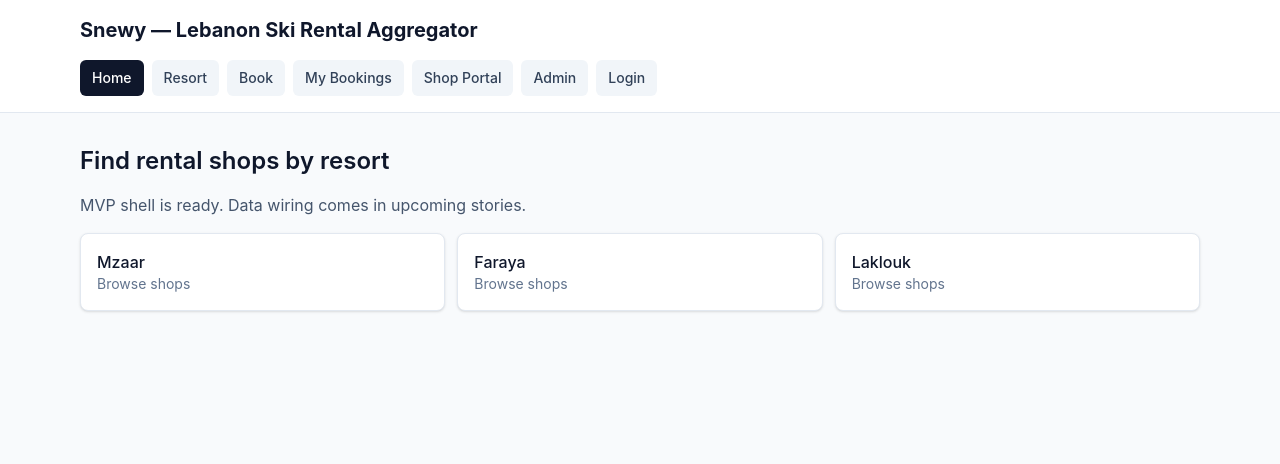
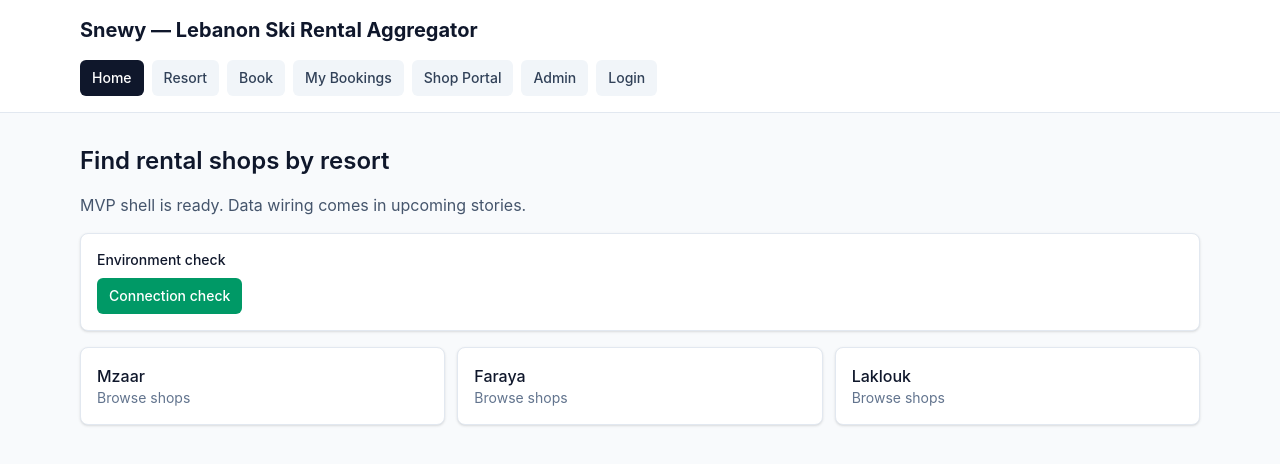
Before and after one commit to AnthonyChedid/snewy, a React (Vite) app: page / in a window 1280 px wide. Shown: the top 464 px of the page. Built offline with nearby package versions, Linux system fonts and the light colour scheme; no server answers.

Commit message:
Story 02: Supabase client config and environment setup

```diff
--- a/package.json
+++ b/package.json
@@ -10,6 +10,7 @@
     "preview": "vite preview"
   },
   "dependencies": {
+    "@supabase/supabase-js": "^2.97.0",
     "react": "^19.2.0",
     "react-dom": "^19.2.0",
     "react-router-dom": "^7.13.0"
--- /dev/null
+++ b/src/lib/supabase.ts
@@ -0,0 +1,15 @@
+import { createClient } from '@supabase/supabase-js'
+
+const supabaseUrl = import.meta.env.VITE_SUPABASE_URL
+const supabaseAnonKey = import.meta.env.VITE_SUPABASE_ANON_KEY
+
+if (!supabaseUrl || !supabaseAnonKey) {
+  // Keep explicit for local DX
+  console.warn('Supabase env vars are missing. Set VITE_SUPABASE_URL and VITE_SUPABASE_ANON_KEY in .env')
+}
+
+export const supabase = createClient(supabaseUrl ?? '', supabaseAnonKey ?? '')
+
+export function isSupabaseConfigured() {
+  return Boolean(supabaseUrl && supabaseAnonKey)
+}
--- a/src/pages/HomePage.tsx
+++ b/src/pages/HomePage.tsx
@@ -1,4 +1,6 @@
+import { useState } from 'react'
 import { Link } from 'react-router-dom'
+import { isSupabaseConfigured, supabase } from '../lib/supabase'
 
 export function HomePage() {
   const resorts = [
@@ -7,10 +9,35 @@ export function HomePage() {
     { slug: 'laklouk', name: 'Laklouk' },
   ]
 
+  const [connectionMessage, setConnectionMessage] = useState<string>('')
+
+  const handleConnectionCheck = async () => {
+    // touch client so the app clearly uses configured Supabase instance
+    void supabase
+
+    if (!isSupabaseConfigured()) {
+      setConnectionMessage('Supabase not configured (set .env variables).')
+      return
+    }
+
+    setConnectionMessage('Supabase configured ✅')
+  }
+
   return (
     <section className="space-y-4">
       <h2 className="text-2xl font-semibold">Find rental shops by resort</h2>
       <p className="text-slate-600">MVP shell is ready. Data wiring comes in upcoming stories.</p>
+
+      <div className="rounded-lg border border-slate-200 bg-white p-4 shadow-sm">
+        <p className="mb-2 text-sm font-medium">Environment check</p>
+        <button
+          onClick={() => void handleConnectionCheck()}
+          className="rounded-md bg-emerald-600 px-3 py-2 text-sm font-medium text-white hover:bg-emerald-700"
+        >
+          Connection check
+        </button>
+        {connectionMessage && <p className="mt-2 text-sm text-slate-700">{connectionMessage}</p>}
+      </div>
 
       <div className="grid gap-3 sm:grid-cols-3">
         {resorts.map((resort) => (
```
Also changed, not shown: 2 other files (tests, documents, lock files or other folders).
